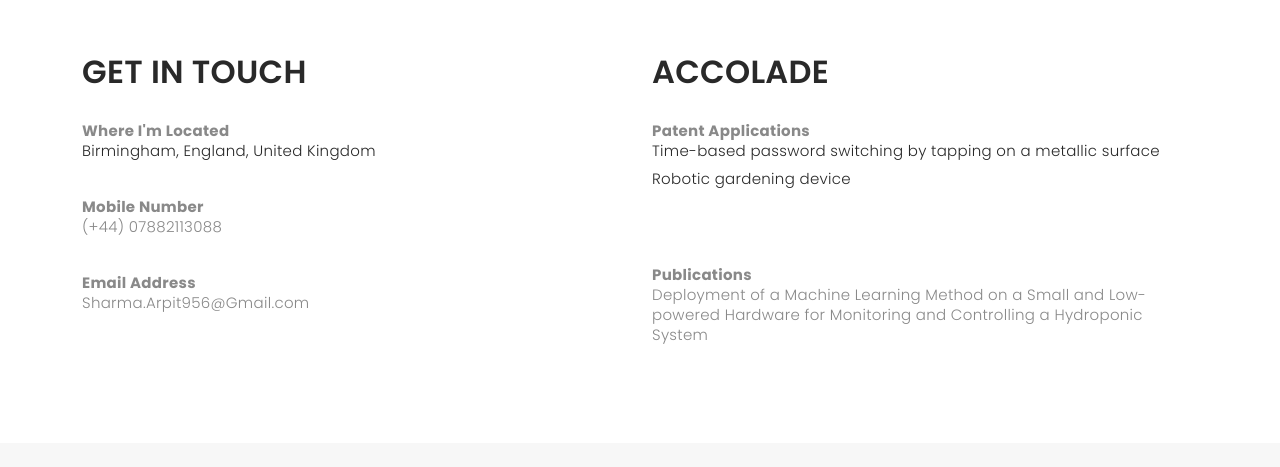
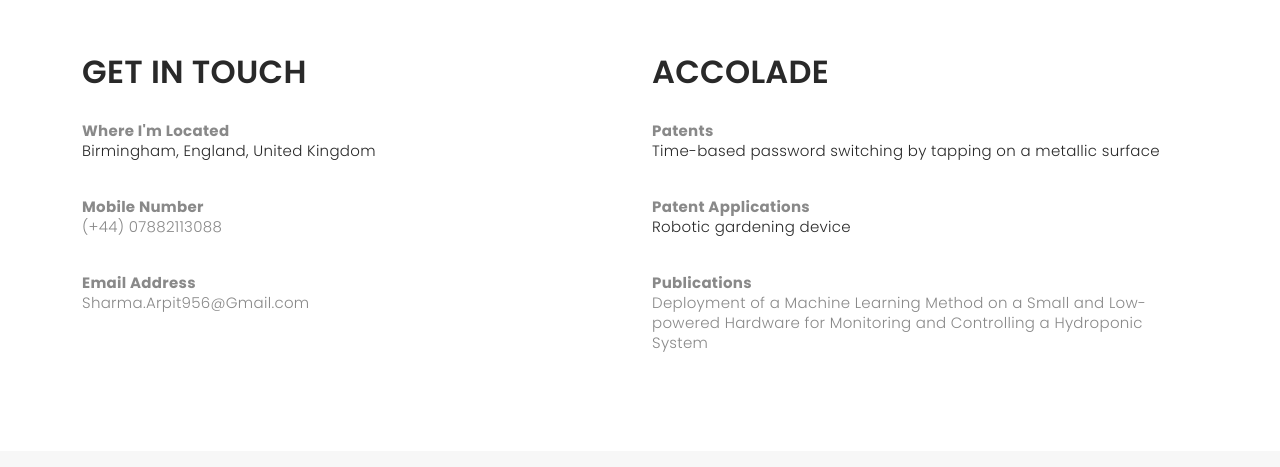
Before and after one commit to ArpitSharmaDev/portfolio, a plain HTML site: page index.html in a window 1280 px wide. Shown: the part 2530-2997 px from the top of the page. Drawn offline with nearby package versions, Linux system fonts and the light colour scheme; a web font is replaced by a local one.

Commit message:
Patent added

```diff
--- a/index.html
+++ b/index.html
@@ -491,10 +491,15 @@
             <div class="col-lg-6">
 				<h2 class="mb-30">ACCOLADE</h2>
 					<dl class="contact-details">
-						<dt>Patent Applications</dt>
+						<dt>Patents</dt>
 						<dd><a href="https://github.com/SharmaArpit956/Patent-Application-Time-based-password-switching-by-tapping-on-a-metallic-surface/" target="_blank" rel="noopener noreferrer">Time-based password switching by tapping on a metallic surface</a></dd>
+            <dd><br><dd>
+						<!-- <dd><br><br><br></dd> -->
+            <dt>Patent Applications</dt>
+
 						<dd><a href="https://github.com/SharmaArpit956/Patent-Application-Robotic-Gardening-Device/" target="_blank" rel="noopener noreferrer">Robotic gardening device</a></dd>
-						<dd><br><br><br></dd>
+						<!-- <dd><br><br><br></dd> -->
+            <dd><br><dd>
 						<dt>Publications</dt>
 						<dd>Deployment of a Machine Learning Method on a Small and Low-powered Hardware for Monitoring and Controlling a Hydroponic
             System</dd>
```
